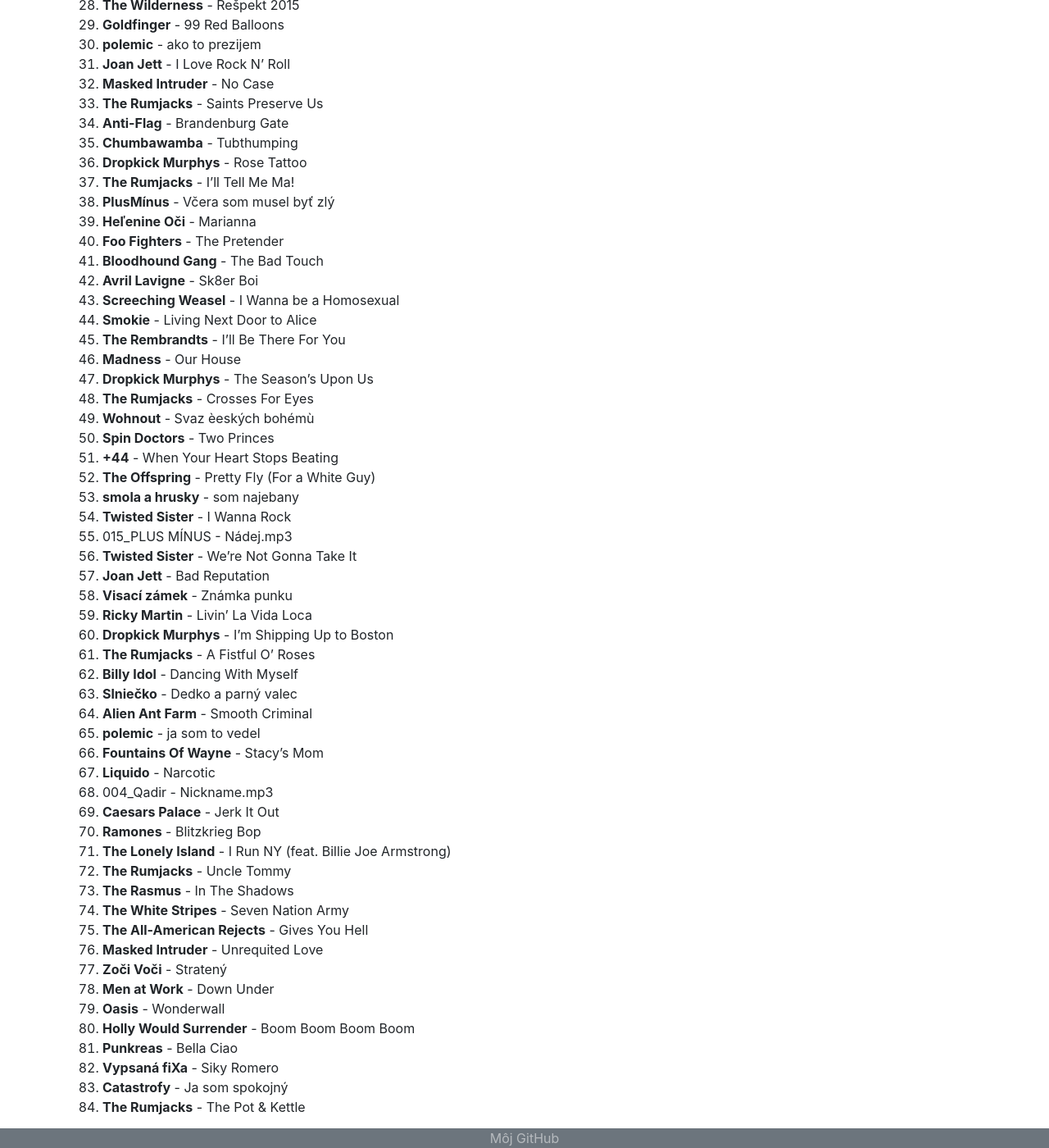
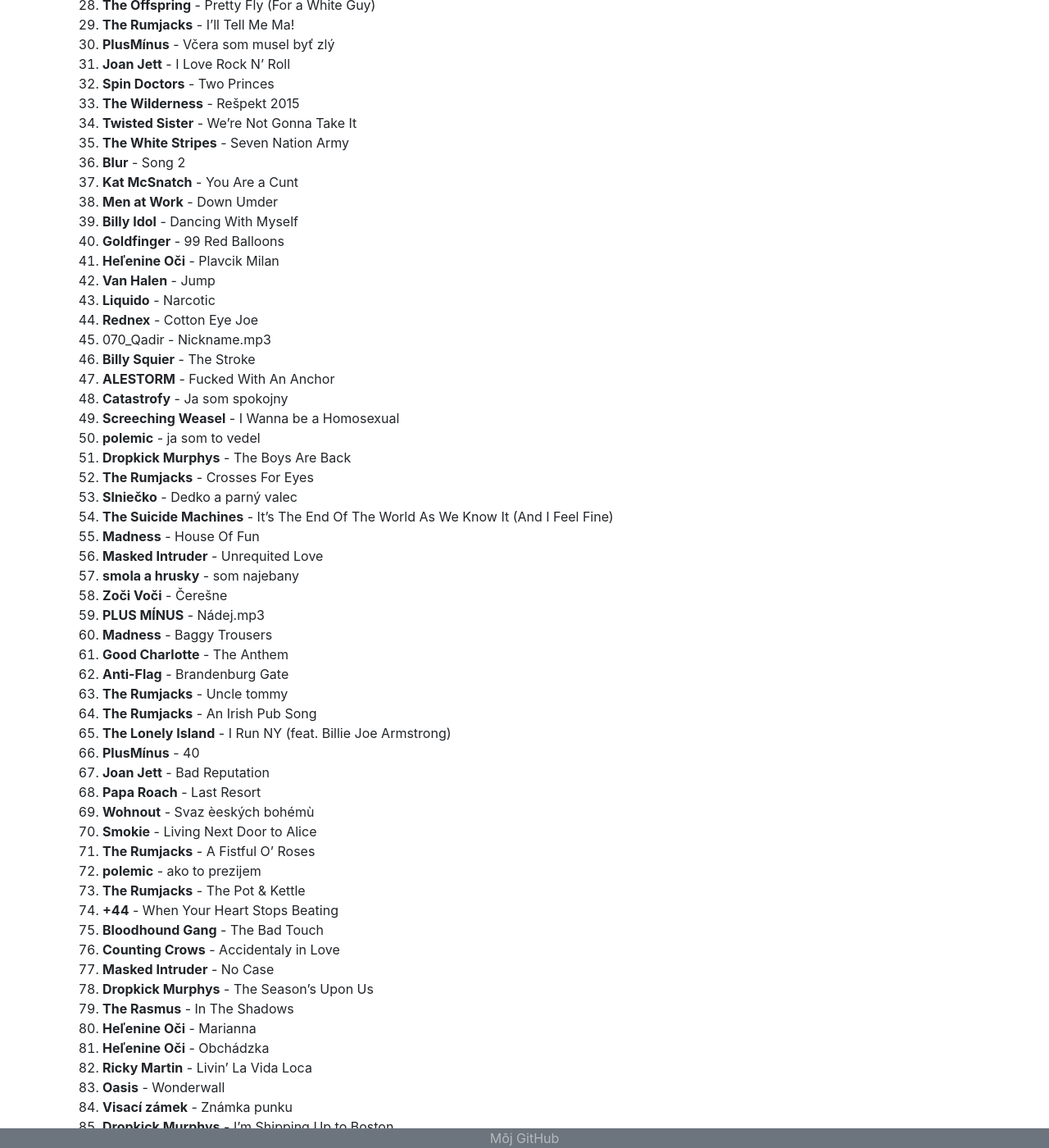
Before and after one commit to MatusPilnan/MatusPilnan.github.io, a Jekyll site: the page built from barjake_redkovky.md, in a window 1280 px wide and 1400 px high, scrolled down 870 px. Shown: the whole window at 82% size. Built offline with Jekyll 4.4.1, drawn with Linux system fonts in a browser that asks for light colours; some of the changed text lies outside the part shown.

Commit message:
Update barjake_redkovky.md

````diff
--- a/barjake_redkovky.md
+++ b/barjake_redkovky.md
@@ -5,90 +5,94 @@
 # Bárjaké reďkovky
 
 
-Toto je aktuálna forma playlistu Bárjaké reďkovky z dňa Sun Mar 17 11:30:46 2019:
+Toto je aktuálna forma playlistu Bárjaké reďkovky z dňa Sun Oct 20 23:39:36 2019:
 
 *Nultý (000) sondžik je ako vždy Bon Jovi - You Give Love a Bad Name*
-1. **Good Charlotte** - The Anthem
-2. **ALESTORM** - Fucked With An Anchor
-3. **Kat McSnatch** - You Are a Cunt
-4. **The Suicide Machines** - It's The End Of The World As We Know It (And I Feel Fine)
-5. **Van Halen** - Jump
-6. **The Rumjacks** - An Irish Pub Song
-7. **HELENINE OCI** - Plavcik Milan
-8. **Billy Squier** - The Stroke
-9. **The Proclaimers** - I'm Gonna Be (500 Miles)
-10. **Polemic** - Pod S Nami
-11. **Heľenine Oči** - Jahody
-12. **polemic** - ona je taka
-13. **Madness** - House Of Fun
-14. **The Rumjacks** - One Summers Day
-15. **Rednex** - Cotton Eye Joe
-16. 030_Black Betty - Ram Jam - Various.mp3
-17. **Counting Crows** - Accidentaly in Love
-18. **Slobodna europa** - Analýza dokázala hovno
-19. **the clash** - london calling
-20. **Sex Pistols** - Anarchy in the UK
-21. **Blur** - Song 2
-22. **PlusMínus** - 40
-23. **Madness** - Baggy Trousers
-24. **Polemic** - Skank
-25. **Dropkick Murphys** - The Boys Are Back
-26. **Heľenine Oči** - Obchádzka
-27. **Zoči Voči** - Čerešne
-28. **The Wilderness** - Rešpekt 2015
-29. **Goldfinger** - 99 Red Balloons
-30. **polemic** - ako to prezijem
-31. **Joan Jett** - I Love Rock N' Roll
-32. **Masked Intruder** - No Case
-33. **The Rumjacks** - Saints Preserve Us
-34. **Anti-Flag** - Brandenburg Gate
-35. **Chumbawamba** - Tubthumping
-36. **Dropkick Murphys** - Rose Tattoo
-37. **The Rumjacks** - I'll Tell Me Ma!
-38. **PlusMínus** - Včera som musel byť zlý
-39. **Heľenine Oči** - Marianna
-40. **Foo Fighters** - The Pretender
-41. **Bloodhound Gang** - The Bad Touch
-42. **Avril Lavigne** - Sk8er Boi
-43. **Screeching Weasel** - I Wanna be a Homosexual
-44. **Smokie** - Living Next Door to Alice
-45. **The Rembrandts** - I'll Be There For You
-46. **Madness** - Our House
-47. **Dropkick Murphys** - The Season's Upon Us
-48. **The Rumjacks** - Crosses For Eyes
-49. **Wohnout** - Svaz èeských bohémù
-50. **Spin Doctors** - Two Princes
-51. **+44** - When Your Heart Stops Beating
-52. **The Offspring** - Pretty Fly (For a White Guy)
-53. **smola a hrusky** - som najebany
-54. **Twisted Sister** - I Wanna Rock
-55. 015_PLUS MÍNUS - Nádej.mp3
-56. **Twisted Sister** - We're Not Gonna Take It
-57. **Joan Jett** - Bad Reputation
-58. **Visací zámek** - Známka punku
-59. **Ricky Martin** - Livin' La Vida Loca
-60. **Dropkick Murphys** - I'm Shipping Up to Boston
-61. **The Rumjacks** - A Fistful O' Roses
-62. **Billy Idol** - Dancing With Myself
-63. **Slniečko** - Dedko a parný valec
-64. **Alien Ant Farm** - Smooth Criminal
-65. **polemic** - ja som to vedel
-66. **Fountains Of Wayne** - Stacy's Mom
-67. **Liquido** - Narcotic
-68. 004_Qadir - Nickname.mp3
-69. **Caesars Palace** - Jerk It Out
-70. **Ramones** - Blitzkrieg Bop
-71. **The Lonely Island** - I Run NY (feat. Billie Joe Armstrong)
-72. **The Rumjacks** - Uncle Tommy
-73. **The Rasmus** - In The Shadows
-74. **The White Stripes** - Seven Nation Army
-75. **The All-American Rejects** - Gives You Hell
-76. **Masked Intruder** - Unrequited Love
-77. **Zoči Voči** - Stratený
-78. **Men at Work** - Down Under
+1. **The Rembrandts** - I'll Be There For You
+2. **polemic** - ona je taka
+3. **Foo Fighters** - The Pretender
+4. **Slobodna europa** - Analýza dokázala hovno
+5. **the clash** - london calling
+6. **Chumbawamba** - Tubthumping
+7. **Zoči Voči** - Stratený
+8. Black Betty - Ram Jam - Various.mp3
+8. **The All-American Rejects** - Gives You Hell.mp3
+8. **The Rumjacks** - One Summers Day
+9. **Twisted Sister** - I Wanna Rock
+10. **Avril Lavigne** - Sk8er Boi
+11. **The Rumjacks** - Saints Preserve Us
+12. **Punkreas** - Bella Ciao
+13. **Fountains Of Wayne** - Stacy's Mom
+14. **Dropkick Murphys** - Rose Tattoo
+15. **Alien Ant Farm** - Smooth Criminal
+16. **Heľenine Oči** - Jahody
+17. **Polemic** - Skank
+18. **Ramones** - Blitzkrieg Bop
+19. **Caesars Palace** - Jerk It Out
+20. **Madness** - Our House
+21. **Polemic** - Pod S Nami
+22. **Sex Pistols** - Anarchy in the UK
+23. **The Proclaimers** - I'm Gonna Be (500 Miles)
+24. **Holly Would Surrender** - Boom Boom Boom Boom
+25. **Vypsana fiXa** - Siky Romero
+26. **The Offspring** - Pretty Fly (For a White Guy)
+27. **The Rumjacks** - I'll Tell Me Ma!
+28. **PlusMínus** - Včera som musel byť zlý
+29. **Joan Jett** - I Love Rock N' Roll
+30. **Spin Doctors** - Two Princes
+31. **The Wilderness** - Rešpekt 2015
+32. **Twisted Sister** - We're Not Gonna Take It
+33. **The White Stripes** - Seven Nation Army
+34. **Blur** - Song 2
+35. **Kat McSnatch** - You Are a Cunt
+36. **Men at Work** - Down Umder
+37. **Billy Idol** - Dancing With Myself
+38. **Goldfinger** - 99 Red Balloons
+39. **Heľenine Oči** - Plavcik Milan
+40. **Van Halen** - Jump
+41. **Liquido** - Narcotic
+42. **Rednex** - Cotton Eye Joe
+43. 070_Qadir - Nickname.mp3
+43. **Billy Squier** - The Stroke
+44. **ALESTORM** - Fucked With An Anchor
+45. **Catastrofy** - Ja som spokojny
+46. **Screeching Weasel** - I Wanna be a Homosexual
+47. **polemic** - ja som to vedel
+48. **Dropkick Murphys** - The Boys Are Back
+49. **The Rumjacks** - Crosses For Eyes
+50. **Slniečko** - Dedko a parný valec
+51. **The Suicide Machines** - It's The End Of The World As We Know It (And I Feel Fine)
+52. **Madness** - House Of Fun
+53. **Masked Intruder** - Unrequited Love
+54. **smola a hrusky** - som najebany
+55. **Zoči Voči** - Čerešne
+56. **PLUS MÍNUS** - Nádej.mp3
+56. **Madness** - Baggy Trousers
+57. **Good Charlotte** - The Anthem
+58. **Anti-Flag** - Brandenburg Gate
+59. **The Rumjacks** - Uncle tommy
+60. **The Rumjacks** - An Irish Pub Song
+61. **The Lonely Island** - I Run NY (feat. Billie Joe Armstrong)
+62. **PlusMínus** - 40
+63. **Joan Jett** - Bad Reputation
+64. **Papa Roach** - Last Resort
+65. **Wohnout** - Svaz èeských bohémù
+66. **Smokie** - Living Next Door to Alice
+67. **The Rumjacks** - A Fistful O' Roses
+68. **polemic** - ako to prezijem
+69. **The Rumjacks** - The Pot & Kettle
+70. **+44** - When Your Heart Stops Beating
+71. **Bloodhound Gang** - The Bad Touch
+72. **Counting Crows** - Accidentaly in Love
+73. **Masked Intruder** - No Case
+74. **Dropkick Murphys** - The Season's Upon Us
+75. **The Rasmus** - In The Shadows
+76. **Heľenine Oči** - Marianna
+77. **Heľenine Oči** - Obchádzka
+78. **Ricky Martin** - Livin' La Vida Loca
 79. **Oasis** - Wonderwall
-80. **Holly Would Surrender** - Boom Boom Boom Boom
-81. **Punkreas** - Bella Ciao
-82. **Vypsaná fiXa** - Siky Romero
-83. **Catastrofy** - Ja som spokojný
-84. **The Rumjacks** - The Pot & Kettle
+80. **Visací zámek** - Známka punku
+81. **Dropkick Murphys** - I'm Shipping Up to Boston
+
+
+Použitý seed: ```7088311616139201008```
````
